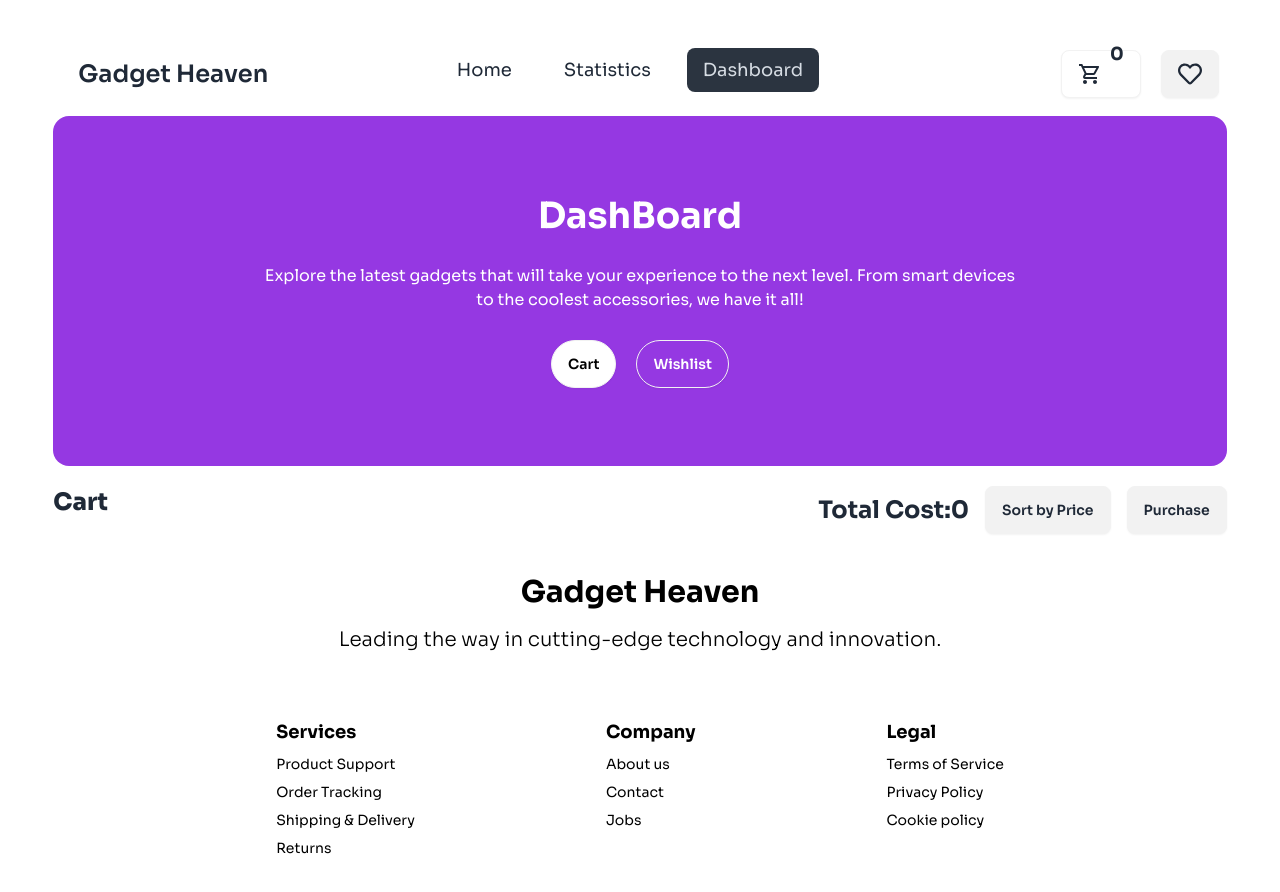
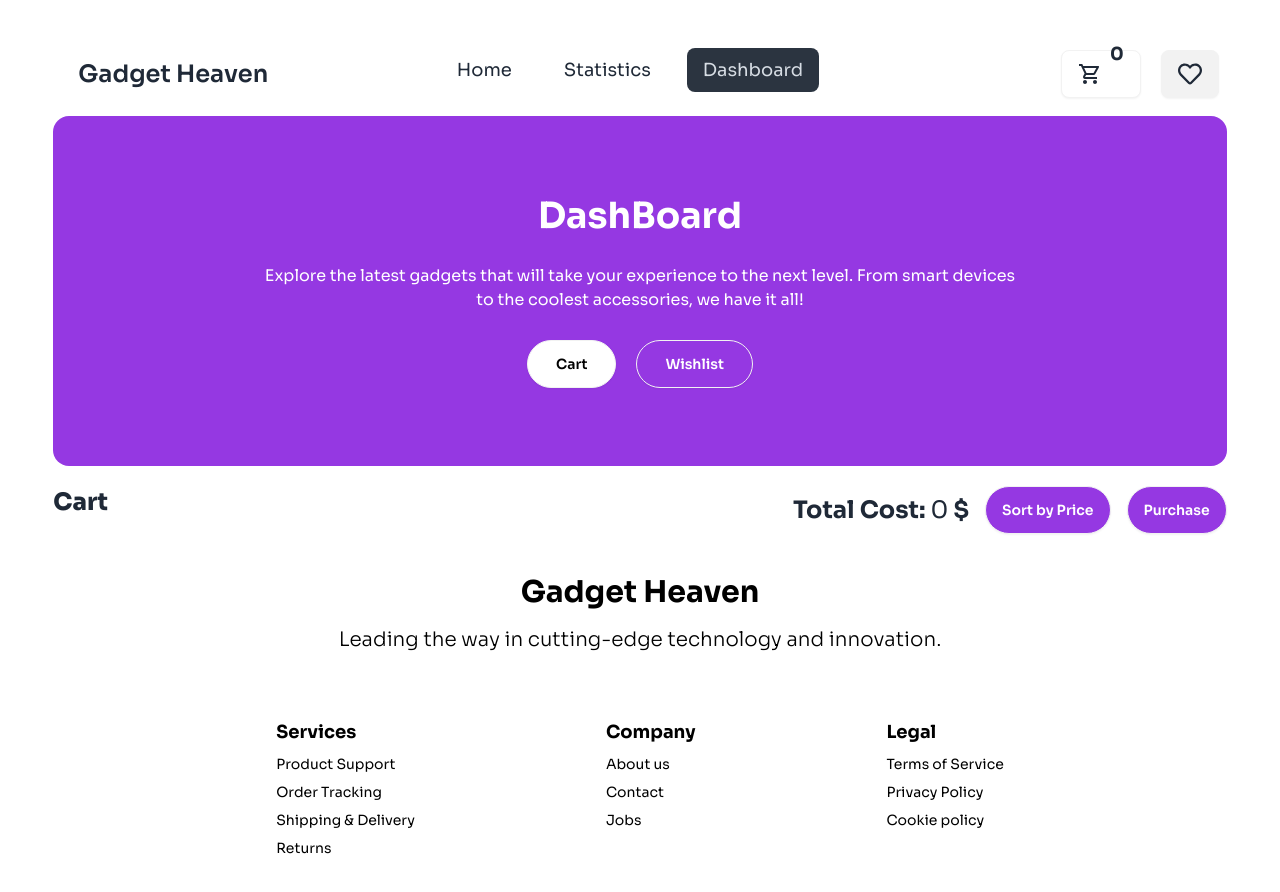
Before and after one commit to programming-hero-web-course-4/b10a8-gadget-heaven-SifatSararChistee, a React (Vite) app: page /dashboard in a window 1280 px wide. Shown: the top 892 px of the page. Built offline with nearby package versions, Linux system fonts and the light colour scheme.

Commit message:
added total cost functions

```diff
--- a/src/Components/Cart.jsx
+++ b/src/Components/Cart.jsx
@@ -4,18 +4,21 @@ import { getAllProducts } from "../Utilities";
 
 const Cart = () => {
     const [products, setProducts]=useState([])
+    const [price , setPrice]= useState(0)
     useEffect(()=>{
         const addedProducts = getAllProducts()
         setProducts(addedProducts)
     },[])
+
+    const totalCost = products.reduce((sum, product) => sum + product.price, 0);
     return (
         <div>
             <div className="flex justify-between mt-5">
                 <p className="text-2xl font-extrabold">Cart</p>
                 <div className="flex gap-4 items-center">
-                <p className="text-2xl font-bold">Total Cost:0</p>
-                <button className="btn">Sort by Price</button>
-                <button className="btn">Purchase</button>
+                <p className="text-2xl font-bold">Total Cost: <span className="font-normal">{totalCost}</span> $</p>
+                <button className="btn rounded-full bg-[#9538E2] text-white">Sort by Price</button>
+                <button className="btn rounded-full bg-[#9538E2] text-white">Purchase</button>
                 </div>
             </div>
             <div className="flex flex-col gap-6 w-11/12 mx-auto">
--- a/src/Components/Heading.jsx
+++ b/src/Components/Heading.jsx
@@ -12,15 +12,15 @@ const Heading = ({tittle, subTittle}) => {
          {
             pathname ==='/dashboard' &&
             <div className="flex gap-5">
-                <NavLink to={"/dashboard"} className={({isActive})=>`${isActive? "text-black bg-white btn rounded-full" : "bg-red-500 text-black btn rounded-full" }`}   >Cart</NavLink>
-                <NavLink to={"/dashboard/wishlist"} className={({isActive})=>`${isActive? "btn rounded-full bg-white text-black" : " bg-[#9538E2] text-white btn rounded-full" }`}>Wishlist</NavLink>
+                <NavLink to={"/dashboard"} className={({isActive})=>`${isActive? "text-black bg-white btn rounded-full px-7" : "bg-red-500 text-black btn rounded-full" }`}   >Cart</NavLink>
+                <NavLink to={"/dashboard/wishlist"} className={({isActive})=>`${isActive? "btn rounded-full bg-white text-black" : " bg-[#9538E2] text-white btn rounded-full px-7" }`}>Wishlist</NavLink>
             </div>
          }
          {
             pathname ==='/dashboard/wishlist' &&
             <div className="flex gap-5">
-                <NavLink to={"/dashboard"} className={({isActive})=>`${isActive? "btn rounded-full bg-[#9538E2] text-white " : "bg-[#9538E2] text-white btn rounded-full" }`}   >Cart</NavLink>
-                <NavLink to={"/dashboard/wishlist"} className={({isActive})=>`${isActive? "btn rounded-full text-black" : "bg-[#9538E2] text-white  btn rounded-full" }`}>Wishlist</NavLink>
+                <NavLink to={"/dashboard"} className={({isActive})=>`${isActive? "btn rounded-full bg-[#9538E2] text-white px-7" : "px-7 bg-[#9538E2] text-white btn rounded-full" }`}   >Cart</NavLink>
+                <NavLink to={"/dashboard/wishlist"} className={({isActive})=>`${isActive? "btn rounded-full text-black px-7" : "bg-[#9538E2] text-white px-7 btn rounded-full" }`}>Wishlist</NavLink>
             </div>
          }
         </div>
```
